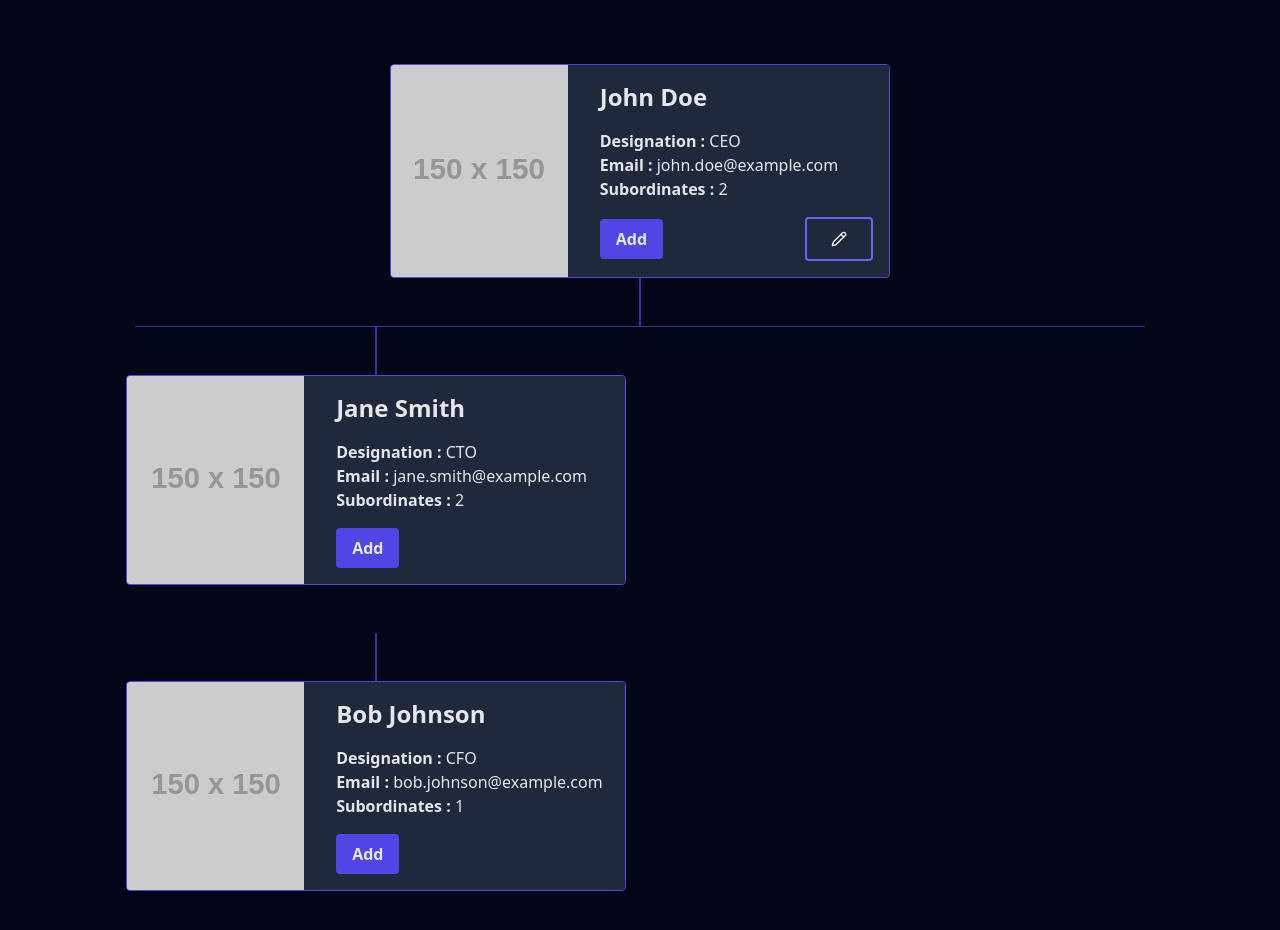
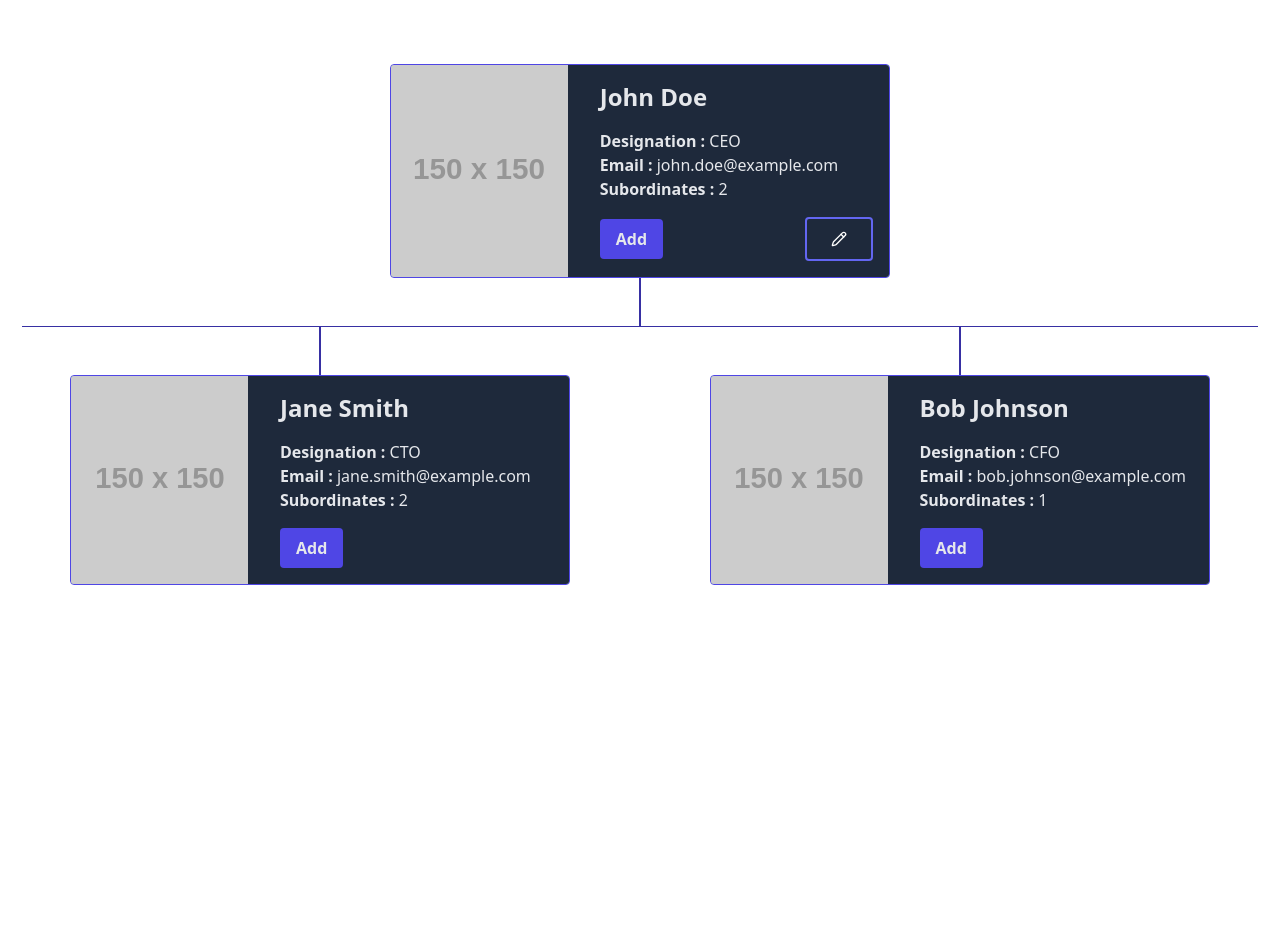
Before and after one commit to valvikanaiya/organization-hierachy, a React (Vite) app: page / in a window 1280 px wide. Shown: the top 930 px of the page. After the commit the page ends 800 px from the top, so only its background shows below. Built offline with nearby package versions, Linux system fonts and the light colour scheme.

Commit message:
fixed assign same managerID

```diff
--- a/src/App.jsx
+++ b/src/App.jsx
@@ -5,9 +5,12 @@ import Card from "@components/Card/Card";
 import ProfileCard from "@components/ProfileCard/ProfileCard";
 import ChangeManager from "@components/ChangeManager/ChangeManager";
 import Modal from "@components/Modal/Modal";
+import AddEmployee from "@components/AddEmployee/AddEmployee";
 
 const App = () => {
-  const { employeList } = useSelector((state) => state.employee);
+  const { employeList, employeIdcounter } = useSelector(
+    (state) => state.employee
+  );
 
   const [roots, setRoots] = useState([]);
   const [ceo, setCeo] = useState({});
@@ -30,15 +33,30 @@ const App = () => {
   const handelModalClose = () => {
     setOpen(false);
   };
+  const handeleAddModalOpen = () => {
+    setOpen(true);
+  };
+
+  const handelAddModalClose = () => {
+    setOpen(false);
+  };
 
   return (
     <>
       <Modal onClose={handelModalClose} open={open}>
         <ChangeManager handelModalClose={handelModalClose} />
       </Modal>
-      <div className="min-h-screen min-w-full bg-slate-950 p-4">
-        <div className="w-[90%] mx-auto">
-          <div className="md:w-[90%] mx-auto flex items-center justify-center relative py-12 sm:p-12 before:h-[3rem] before:w-[0px] before:border before:absolute  before:bottom-[-0%] before:border-indigo-800  border-b border-indigo-800">
+      <Modal onClose={handelAddModalClose} open={open}>
+        <AddEmployee
+          id={employeIdcounter}
+          managerId={ceo.id}
+          handelModalClose={handelAddModalClose}
+          imageUrl={"https://via.placeholder.com/150"}
+        />
+      </Modal>
+      <div className="min-h-screen min-w-full  p-4">
+        <div className="w-[99%] mx-auto">
+          <div className="md:w-full mx-auto flex items-center justify-center relative py-12 sm:p-12 before:h-[3rem] before:w-[0px] before:border before:absolute  before:bottom-[-0%] before:border-indigo-800  border-b border-indigo-800">
             <Card className="w-full sm:w-[500px]">
               <ProfileCard
                 key={ceo.id}
@@ -46,6 +64,7 @@ const App = () => {
                 name={ceo.name}
                 designation={ceo.designation}
                 email={ceo.email}
+                addEmployee={() => handeleAddModalOpen()}
                 subordinates={ceo.subordinates?.length || 0}
                 editEmployee={handeleModalOpen}
               />
--- a/src/components/Tabs/Tabs.jsx
+++ b/src/components/Tabs/Tabs.jsx
@@ -6,7 +6,9 @@ import AddEmployee from "../AddEmployee/AddEmployee";
 import { deleteEmployee } from "../../store/slice/employee";
 
 const Tabs = ({ employees }) => {
-  const { employeList } = useSelector((state) => state.employee);
+  const { employeList, employeIdcounter } = useSelector(
+    (state) => state.employee
+  );
 
   const [expand, setExpand] = useState();
   const [newEployee, setNewEmployee] = useState();
@@ -16,7 +18,7 @@ const Tabs = ({ employees }) => {
   const dispatch = useDispatch();
 
   const filterEmployeById = (id) => {
-    setExpand(id);
+    setExpand(id === expand ? null : id);
     const data = employeList?.filter((item) => item.managerId === id);
     setNewEmployee(data);
   };
@@ -43,14 +45,14 @@ const Tabs = ({ employees }) => {
     <>
       <Modal onClose={handelModalClose} open={open}>
         <AddEmployee
-          id={employeList?.length + 1}
+          id={employeIdcounter}
           managerId={managerId}
           handelModalClose={handelModalClose}
           imageUrl={"https://via.placeholder.com/150"}
         />
       </Modal>
       <div className="w-full">
-        <div className="flex flex-wrap">
+        <div className="flex justify-center md:justify-between flex-wrap">
           {employees?.map((item) => (
             <div
               key={item.id}
--- a/src/store/slice/employee.js
+++ b/src/store/slice/employee.js
@@ -6,6 +6,7 @@ const employeSlice = createSlice({
   name: "employee",
   initialState: {
     employeList: initialState,
+    employeIdcounter: 8,
   },
   reducers: {
     addSubordinates: (state, actions) => {
@@ -21,6 +22,7 @@ const employeSlice = createSlice({
           };
         } else return item;
       });
+      state.employeIdcounter = state.employeIdcounter + 1;
     },
     deleteEmployee: (state, actions) => {
       let newState = JSON.parse(JSON.stringify(state)).employeList;
```
